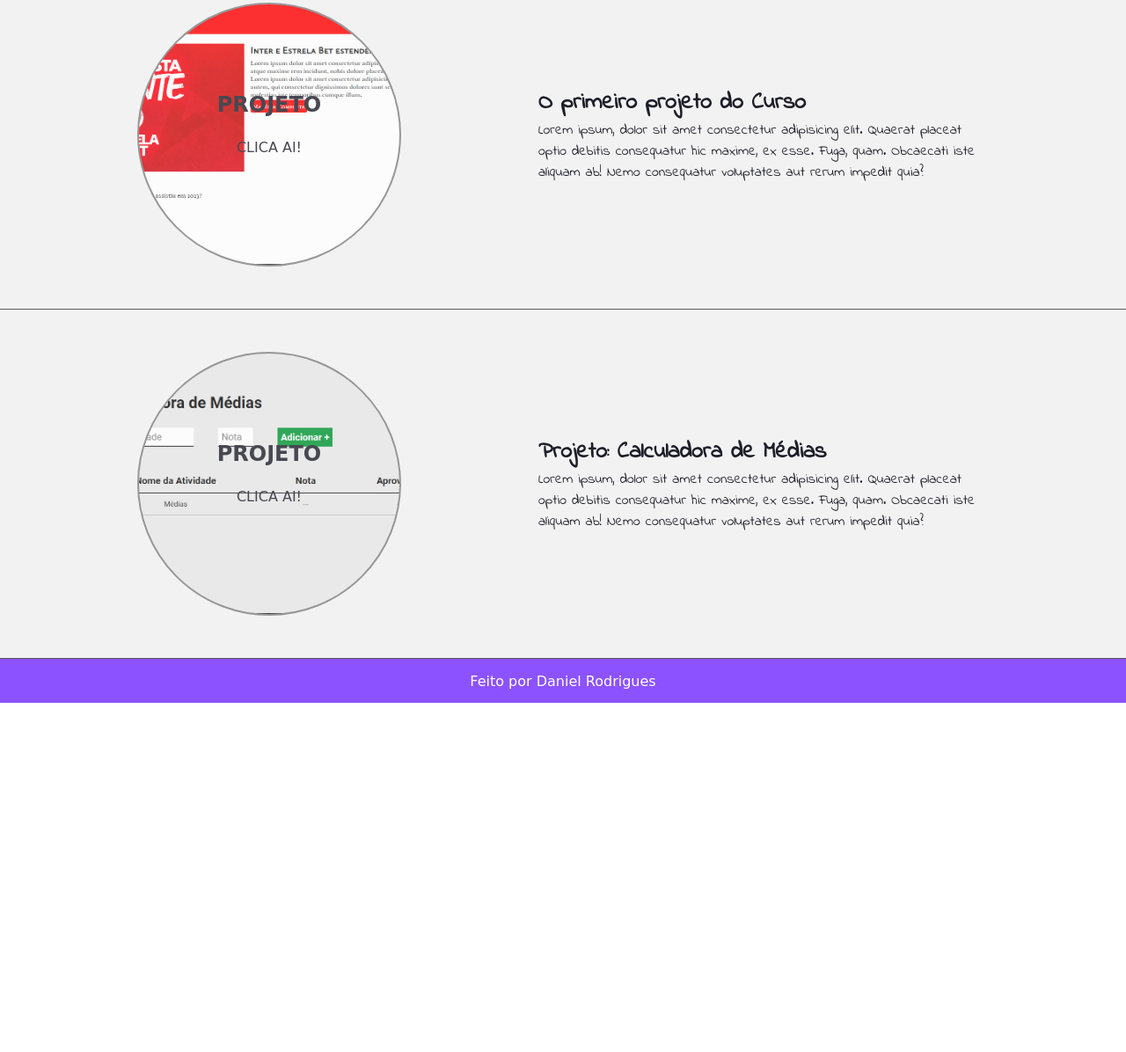
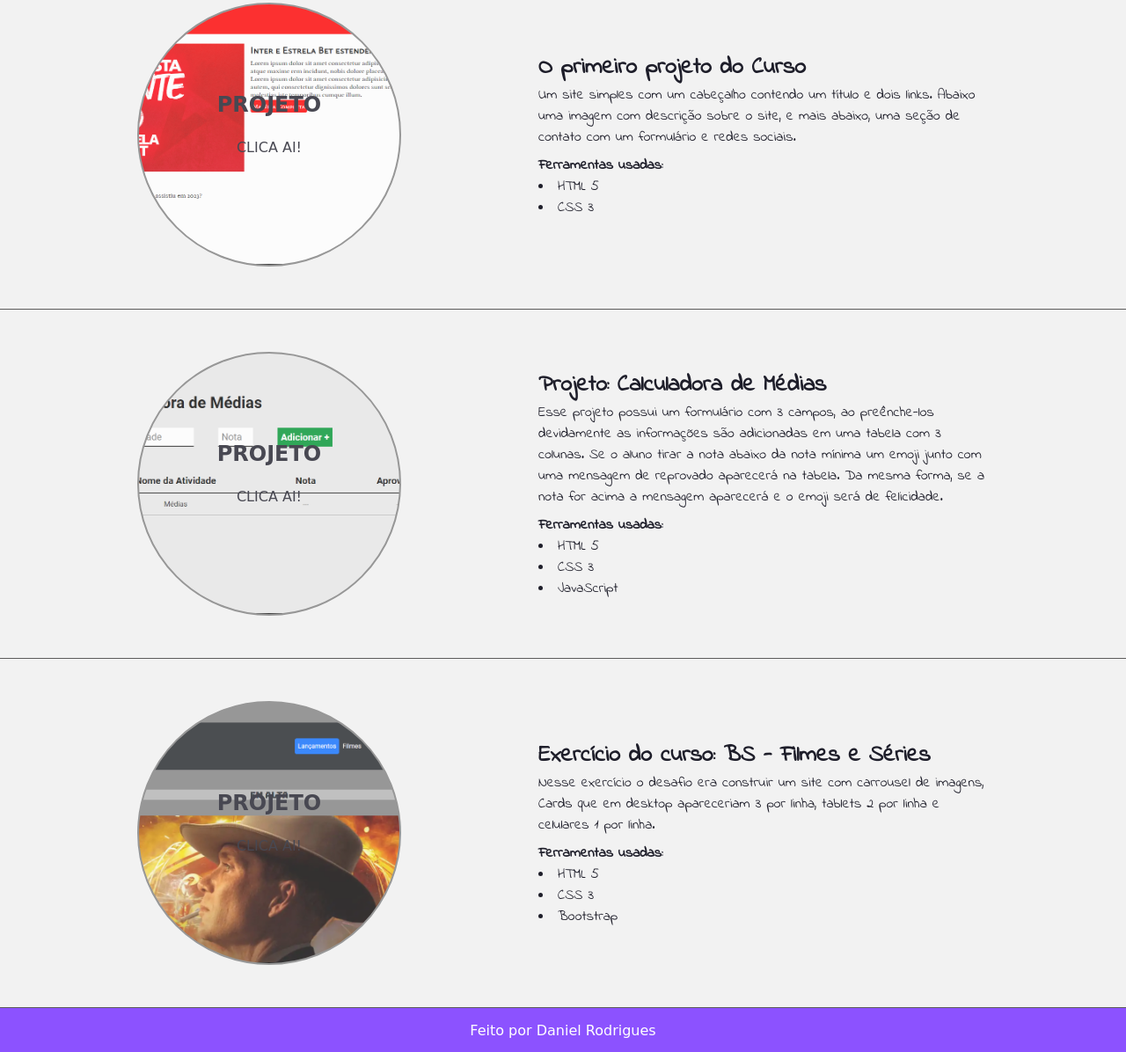
Before and after one commit to odanielgr/Meu-Portf-lio, a plain HTML site: page index.html in a window 1280 px wide. Shown: the part 845-2041 px from the top of the page at 88% size. Before the commit the page ends 1644 px from the top, so only its background shows below. Drawn offline with Linux system fonts and the light colour scheme; a web font is replaced by a local one.

Commit message:
add novo projeto e descrição aos projetos

```diff
--- a/index.html
+++ b/index.html
@@ -25,9 +25,21 @@
             <div class="card-text">
                 <h3>O primeiro projeto do Curso</h3>
                 <p>
-                    Lorem ipsum, dolor sit amet consectetur adipisicing elit. Quaerat placeat optio debitis consequatur hic maxime, ex esse.
-                    Fuga, quam. Obcaecati iste aliquam ab! Nemo consequatur voluptates aut rerum impedit quia?
+                    Um site simples com um cabeçalho contendo um título e dois links.
+                    Abaixo uma imagem com descrição sobre o site, e mais abaixo, uma seção de contato
+                    com um formulário e redes sociais.
                 </p>
+                <div class="competencias">
+                    <h4>Ferramentas usadas:</h4>
+                    <ul>
+                        <li>
+                            HTML 5
+                        </li>
+                        <li>
+                            CSS 3
+                        </li>
+                    </ul>
+                </div>
             </div>
         </div>
         <div class="container">
@@ -41,9 +53,56 @@
                 <div class="card-text">
                     <h3>Projeto: Calculadora de Médias</h3>
                     <p>
-                        Lorem ipsum, dolor sit amet consectetur adipisicing elit. Quaerat placeat optio debitis consequatur hic maxime, ex esse.
-                        Fuga, quam. Obcaecati iste aliquam ab! Nemo consequatur voluptates aut rerum impedit quia?
+                        Esse projeto possui um formulário com 3 campos, ao preênche-los devidamente
+                        as informações são adicionadas em uma tabela com 3 colunas. Se o aluno tirar
+                        a nota abaixo da nota mínima um emoji junto com uma mensagem de reprovado aparecerá na tabela.
+                        Da mesma forma, se a nota for acima a mensagem aparecerá e o emoji será de felicidade.
                     </p>
+                    <div class="competencias">
+                        <h4>Ferramentas usadas:</h4>
+                        <ul>
+                            <li>
+                                HTML 5
+                            </li>
+                            <li>
+                                CSS 3
+                            </li>
+                            <li>
+                                JavaScript
+                            </li>
+                        </ul>
+                    </div>
+                </div>
+            </div>
+        </div>
+        <div class="container">
+            <div class="card-container">
+                <div class="card projeto-3">
+                    <div class="card-wrapper">
+                        <a target="_blank" href="https://daniel-projeto-calculadora-medias-tau.vercel.app/"><h2>Projeto</h2></a>
+                        <a target="_blank" href="https://daniel-projeto-calculadora-medias-tau.vercel.app/"><p>Clica ai!</p></a>
+                    </div>
+                </div>
+                <div class="card-text">
+                    <h3>Exercício do curso: BS - Filmes e Séries</h3>
+                    <p>
+                        Nesse exercício o desafio era construir um site com carrousel de imagens, Cards
+                        que em desktop apareceriam 3 por linha, tablets 2 por linha e celulares 1 por linha.
+                    </p>
+                    <div class="competencias">
+                        <h4>Ferramentas usadas:</h4>
+                        <ul>
+                            <li>
+                                HTML 5
+                            </li>
+                            <li>
+                                CSS 3
+                            </li>
+                            <li>
+                                Bootstrap
+                            </li>
+                        </ul>
+                    </div>
                 </div>
             </div>
         </div>
--- a/main.css
+++ b/main.css
@@ -86,7 +86,7 @@ body {
     align-items: center;
     justify-content: center;
     background-color: gray;
-    background-image: url(image/Captura\ de\ tela\ 2023-08-28\ 223419.png);
+    background-image: url(image/Captura\ de\ tela\ -\ projeto\ 1.png);
     background-position: center;
     background-size: cover;
     background-repeat: no-repeat;
@@ -130,7 +130,7 @@ body {
 }
 
 .projeto-2 {
-    background-image: url(image/Captura\ de\ tela\ calculadora\ de\ media.png);
+    background-image: url(image/Captura\ de\ tela\ -\ projeto\ 2.png);
 }
 
 a {
@@ -140,6 +140,19 @@ a {
 
 h3 {
     font-size: 26px;
+}
+
+.projeto-3 {
+    background-image: url(image/Captura\ de\ tela\ -\ exercicioM13.png);
+}
+
+.competencias {
+    padding-top: 8px;
+}
+
+.competencias ul {
+    list-style: disc;
+    list-style-position: inside;
 }
 
 /* Footer */
```
Also changed, not shown: image/Captura de tela - exercicioM13.png (added), image/Captura de tela - projeto 1.png (renamed from image/Captura de tela 2023-08-28 223419.png), image/Captura de tela - projeto 2.png (renamed from image/Captura de tela calculadora de media.png).
